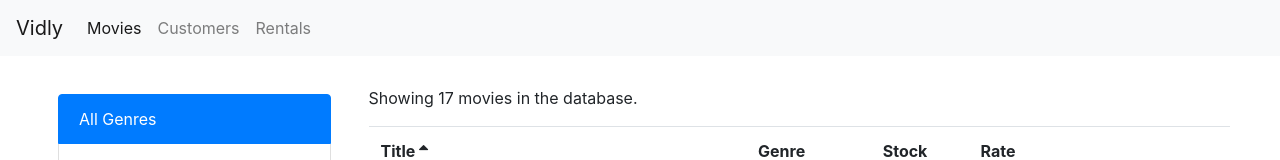
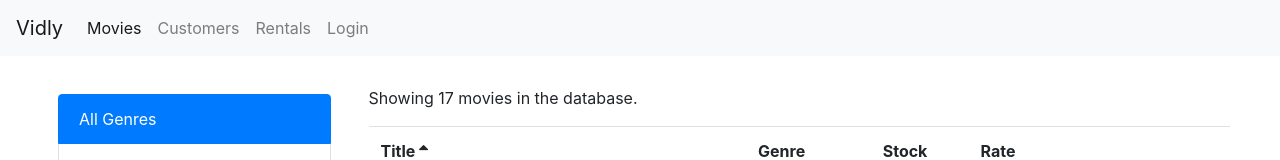
Before and after one commit to mrdaines/vidly-react, a React (Create React App) app: page /movies in a window 1280 px wide. Shown: the top 160 px of the page. Built offline with nearby package versions, Linux system fonts and the light colour scheme.

Commit message:
Add login form

```diff
--- a/src/App.js
+++ b/src/App.js
@@ -3,6 +3,7 @@
 import Movies from './components/movies';
 import Customers from './components/customers';
 import Rentals from './components/rentals';
+import LoginForm from './components/loginForm';
 import MovieForm from './components/movieForm';
 import NotFound from './components/notFound';
 import NavBar from './components/navBar';
@@ -14,6 +15,7 @@
 			<NavBar />
 			<main className="content">
 				<Switch>
+					<Route path="/login" component={LoginForm} />
 					<Route path="/movies/:id" component={MovieForm} />
 					<Route path="/movies" component={Movies} />
 					<Route path="/customers" component={Customers} />
--- /dev/null
+++ b/src/components/loginForm.jsx
@@ -0,0 +1,9 @@
+import React, { Component } from 'react';
+
+class LoginForm extends Component {
+	render() {
+		return <h1>Login</h1>;
+	}
+}
+
+export default LoginForm;
--- a/src/components/navBar.jsx
+++ b/src/components/navBar.jsx
@@ -13,6 +13,7 @@
 					<NavLink className="nav-item nav-link" to="/movies">Movies</NavLink>
 					<NavLink className="nav-item nav-link" to="/customers">Customers</NavLink>
 					<NavLink className="nav-item nav-link" to="/rentals">Rentals</NavLink>
+					<NavLink className="nav-item nav-link" to="/login">Login</NavLink>
 				</div>
 			</div>
 		</nav>
```
